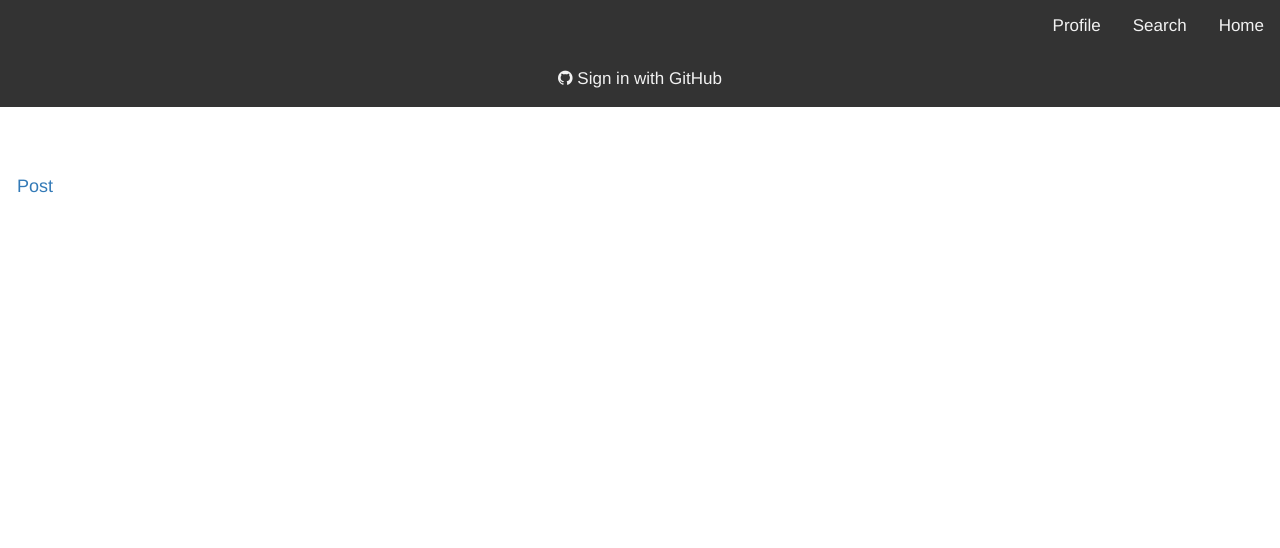
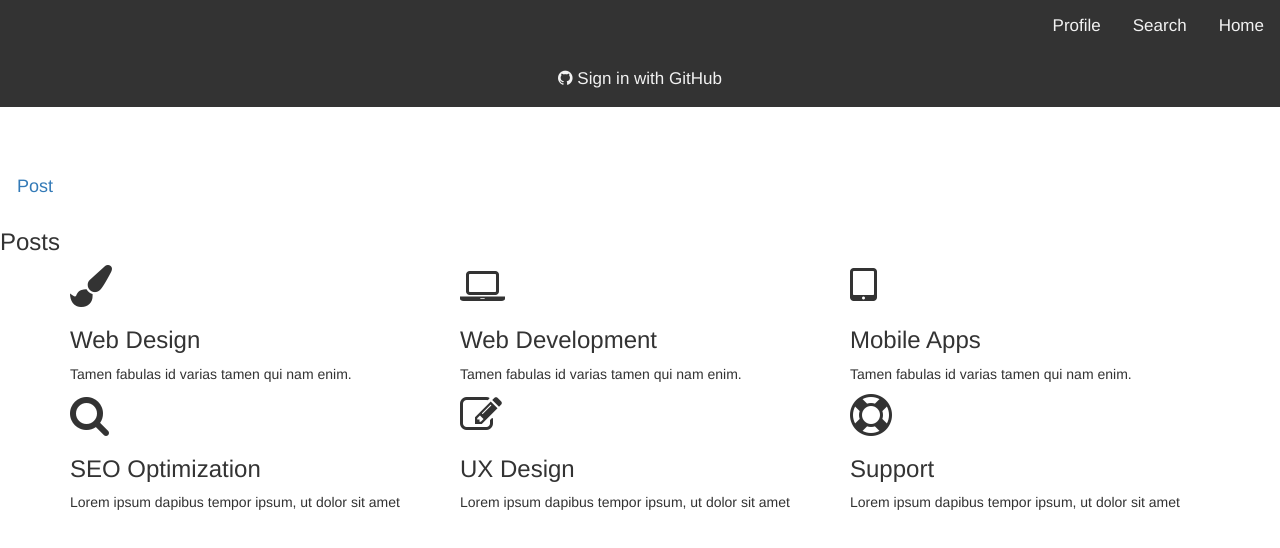
Before and after one commit to lohit8846/CodeCoin, an Angular app: page / in a window 1280 px wide. Shown: the top 548 px of the page. Built offline with nearby package versions, Linux system fonts and the light colour scheme; what angular-font-awesome would draw is missing.

Commit message:
Updated home page v2

```diff
--- a/src/app/app.component.html
+++ b/src/app/app.component.html
@@ -21,3 +21,133 @@
 
   </div>
 </div>
+<section id="services">
+
+  <div class="content-box">
+    <div class="content-title wow animated fadeInDown" data-wow-duration="1s" data-wow-delay=".5s">
+      <h3> Posts </h3>
+      <div class="content-title-underline"></div>
+    </div>
+
+    <div class="container">
+
+      <div class="row">
+
+        <div class="col-md-4 col-sm-6">
+
+          <div class="service-item wow animated fadeInUp" data-wow-duration="1s" data-wow-delay=".5s">
+
+            <div class="service-item-icon">
+              <i class="fa fa-paint-brush fa-3x"></i>
+            </div>
+
+            <div class="service-item-title">
+              <h3> Web Design</h3>
+            </div>
+
+            <div class="service-item-desc">
+              <p>Tamen fabulas id varias tamen qui nam enim.</p>
+            </div>
+
+          </div>
+
+        </div>
+        <div class="col-md-4 col-sm-6">
+          <div class="service-item wow animated fadeInUp" data-wow-duration="1s" data-wow-delay=".5s">
+
+            <div class="service-item-icon">
+              <i class="fa fa-laptop fa-3x"></i>
+            </div>
+
+            <div class="service-item-title">
+              <h3> Web Development</h3>
+            </div>
+
+            <div class="service-item-desc">
+              <p>Tamen fabulas id varias tamen qui nam enim.</p>
+            </div>
+
+          </div>
+
+
+        </div>
+        <div class="col-md-4 col-sm-6">
+
+          <div class="service-item wow animated fadeInUp" data-wow-duration="1s" data-wow-delay=".5s">
+
+            <div class="service-item-icon">
+              <i class="fa fa-tablet fa-3x"></i>
+            </div>
+
+            <div class="service-item-title">
+              <h3>Mobile Apps</h3>
+            </div>
+
+            <div class="service-item-desc">
+              <p>Tamen fabulas id varias tamen qui nam enim.</p>
+            </div>
+
+          </div>
+
+        </div>
+        <div class="col-md-4 col-sm-6">
+          <div class="service-item wow animated fadeInUp" data-wow-duration="1s" data-wow-delay=".5s">
+
+            <div class="service-item-icon">
+              <i class="fa fa-search fa-3x"></i>
+            </div>
+
+            <div class="service-item-title">
+              <h3> SEO Optimization </h3>
+            </div>
+
+            <div class="service-item-desc">
+              <p>Lorem ipsum dapibus tempor ipsum, ut dolor sit amet</p>
+            </div>
+
+          </div>
+        </div>
+        <div class="col-md-4 col-sm-6">
+          <div class="service-item wow animated fadeInUp" data-wow-duration="1s" data-wow-delay=".5s">
+            <div class="service-item-icon">
+              <i class="fa fa-pencil-square-o fa-3x"></i>
+            </div>
+
+            <div class="service-item-title">
+              <h3> UX Design </h3>
+            </div>
+
+            <div class="service-item-desc">
+              <p>Lorem ipsum dapibus tempor ipsum, ut dolor sit amet</p>
+            </div>
+
+          </div>
+
+
+        </div>
+        <div class="col-md-4 col-sm-6">
+          <div class="service-item wow animated fadeInUp" data-wow-duration="1s" data-wow-delay=".5s">
+
+            <div class="service-item-icon">
+              <i class="fa fa-life-ring fa-3x"></i>
+            </div>
+
+            <div class="service-item-title">
+              <h3> Support </h3>
+            </div>
+
+            <div class="service-item-desc">
+              <p>Lorem ipsum dapibus tempor ipsum, ut dolor sit amet</p>
+            </div>
+
+          </div>
+        </div>
+
+      </div>
+
+    </div>
+
+
+  </div>
+
+</section>
--- a/src/app/home/home.component.css
+++ b/src/app/home/home.component.css
@@ -0,0 +1,11 @@
+.navbar {
+  margin-bottom: 0px;
+}
+
+.row {
+  padding: 20px;
+}
+
+h2 {
+  padding-bottom: 50px;
+}
--- a/src/app/home/home.component.html
+++ b/src/app/home/home.component.html
@@ -1,3 +1,25 @@
-<p>
 
-</p>
+<div class="jumbotron">
+  <div class="container">
+    <div class="row" ng-if= "posts!==undefined" *ngFor="let post of posts">
+      <div class="col-md-12">
+        <p>{{ post.company }}<p>
+      </div>
+      <div class="col-md-12">
+        <p>{{ post.img }}<p>
+      </div>
+      <div class="col-md-12">
+        <p>{{ post.amount}}<p>
+      </div>
+      <div class="col-md-12">
+        <p>{{ post.tags}}</p>
+      </div>
+      <div class="col-md-12">
+        <p>{{ post.submissions }}</p>
+      </div>
+      <div class="col-md-12">
+        <p><a (click)="routeSubmission(post.$key)">{{ post.details }}</a><p>
+      </div>
+    </div>
+  </div>
+</div>
```
Also changed, not shown: 1 other file (tests, documents, lock files or other folders).
